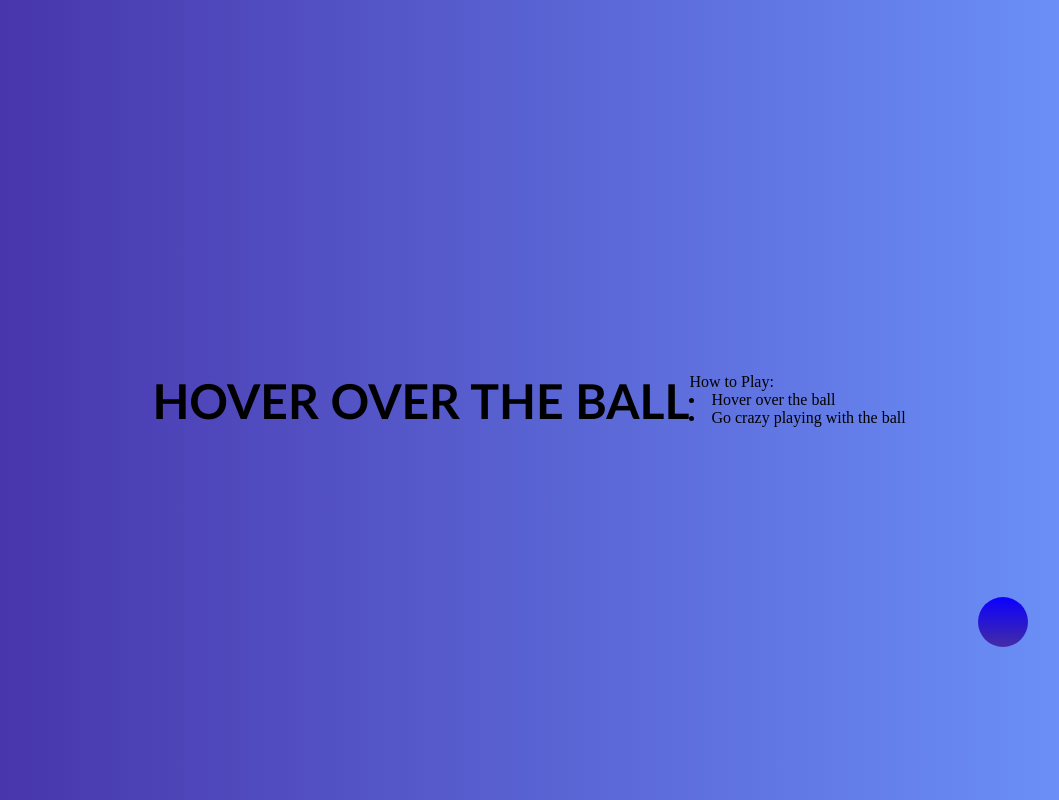
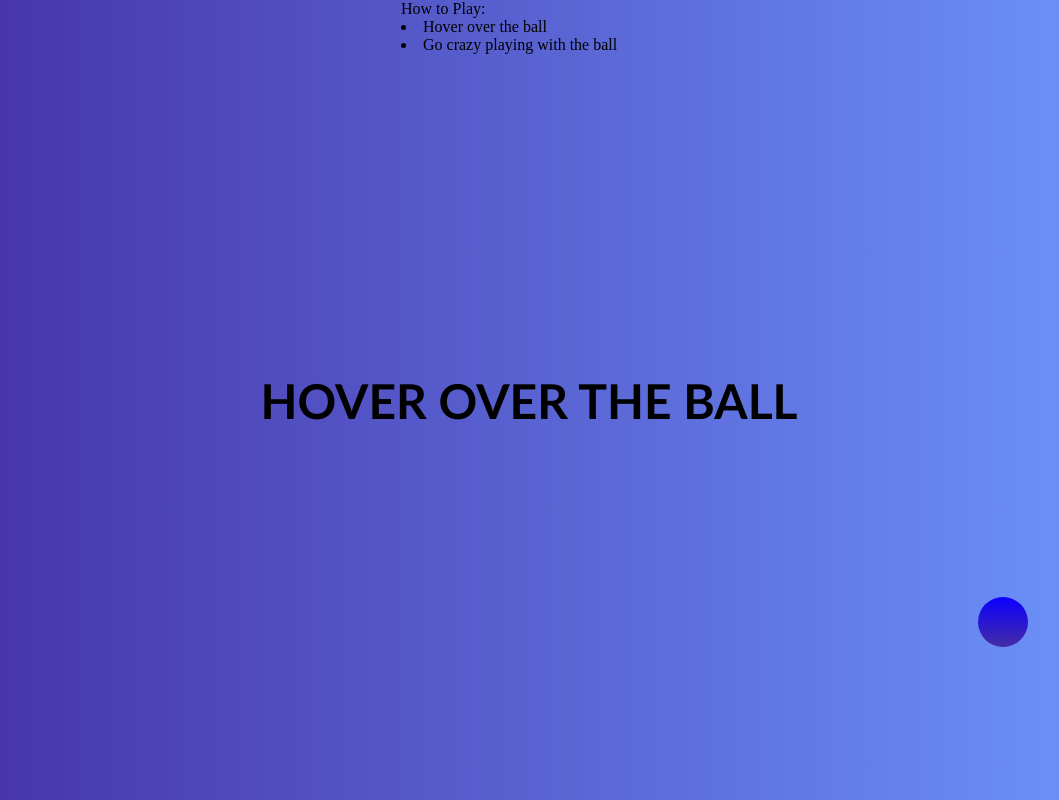
Before and after one commit to Amanshenoy008/Crazy-balls, a plain HTML site: page index.htm in a window 1280 px wide. Shown: the whole page, without its empty margins (111-1170 px from the left). Drawn offline with Linux system fonts and the light colour scheme.

Commit message:
add style to section

```diff
--- a/style.css
+++ b/style.css
@@ -42,3 +42,9 @@ div{
         opacity: 1;
     }
 }
+section
+{
+    position:absolute;
+    top:0;
+    width:20vw;
+}
```
